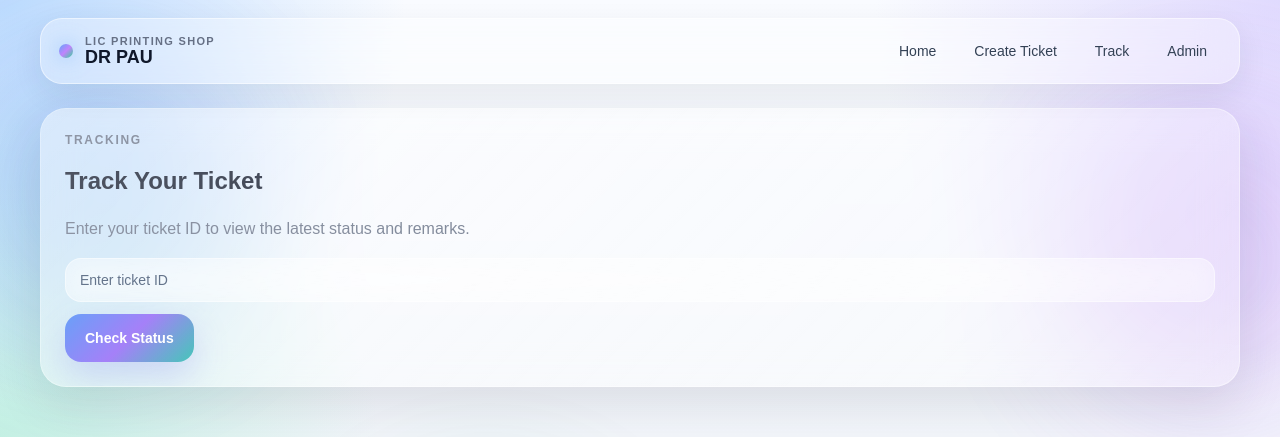
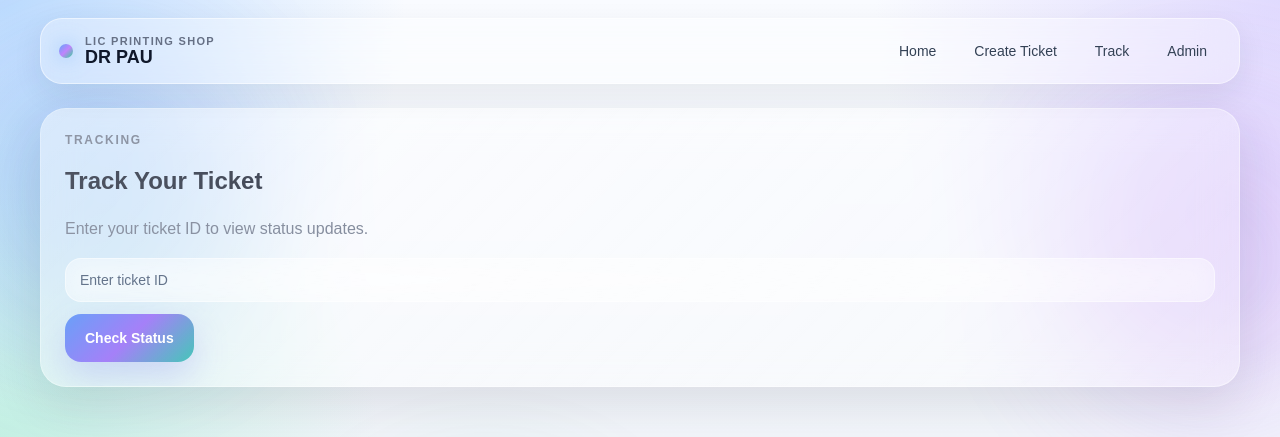
Before and after one commit to LICPrintingShop/DRPAU, a Next.js app: page /track in a window 1280 px wide. Shown: the top 437 px of the page. Built offline with nearby package versions, Linux system fonts and the light colour scheme.

Commit message:
Update page.jsx

```diff
--- a/app/track/page.jsx
+++ b/app/track/page.jsx
@@ -4,16 +4,13 @@ import TicketStatusLookup from "../../components/TicketStatusLookup";
 
 export default function TrackPage() {
   return (
-    <main className="page-container">
+    <div className="page-container">
       <section className="glass-panel">
         <p className="section-kicker">TRACKING</p>
         <h2>Track Your Ticket</h2>
-        <p className="subtext">
-          Enter your ticket ID to view the latest status and remarks.
-        </p>
-
+        <p className="subtext">Enter your ticket ID to view status updates.</p>
         <TicketStatusLookup />
       </section>
-    </main>
+    </div>
   );
 }
```
